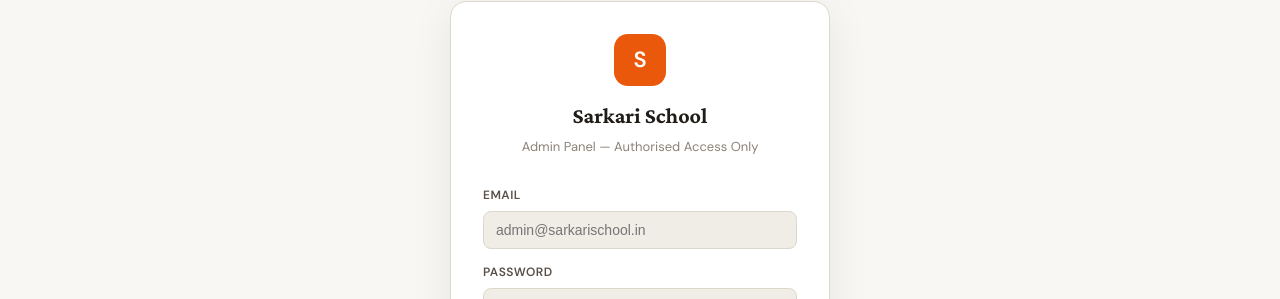
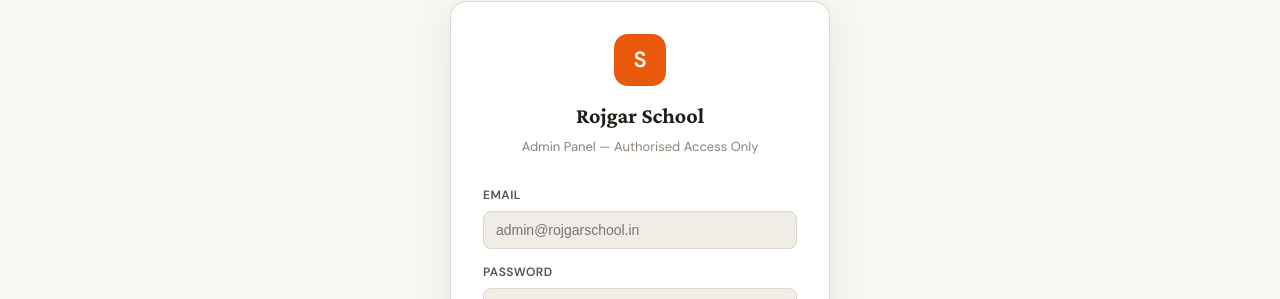
Before and after one commit to airgalaxyair/rojgarresult, a Next.js app in the folder frontend/: page /admin in a window 1280 px wide. Shown: the part 213-512 px from the top of the page. Built offline with nearby package versions, Linux system fonts and the light colour scheme.

Commit message:
Add files via upload

```diff
--- a/frontend/app/admin/layout.tsx
+++ b/frontend/app/admin/layout.tsx
@@ -83,7 +83,7 @@
           {sidebarOpen && (
             <div style={{ overflow: 'hidden' }}>
               <p style={{ fontSize: 13, fontWeight: 700, color: 'var(--text-primary)', whiteSpace: 'nowrap' }}>
-                Sarkari School
+                Rojgar School
               </p>
               <p style={{ fontSize: 10, color: 'var(--text-muted)', textTransform: 'uppercase', letterSpacing: '0.06em' }}>
                 Admin Panel
--- a/frontend/app/admin/page.tsx
+++ b/frontend/app/admin/page.tsx
@@ -72,7 +72,7 @@
               color: 'var(--text-primary)', marginBottom: 4,
             }}
           >
-            Sarkari School
+            Rojgar School
           </h1>
           <p style={{ fontSize: 13, color: 'var(--text-muted)' }}>
             Admin Panel — Authorised Access Only
@@ -88,7 +88,7 @@
               type="email"
               value={email}
               onChange={(e) => setEmail(e.target.value)}
-              placeholder="admin@sarkarischool.in"
+              placeholder="admin@rojgarschool.in"
               required
               style={{
                 width: '100%', padding: '10px 12px',
```
